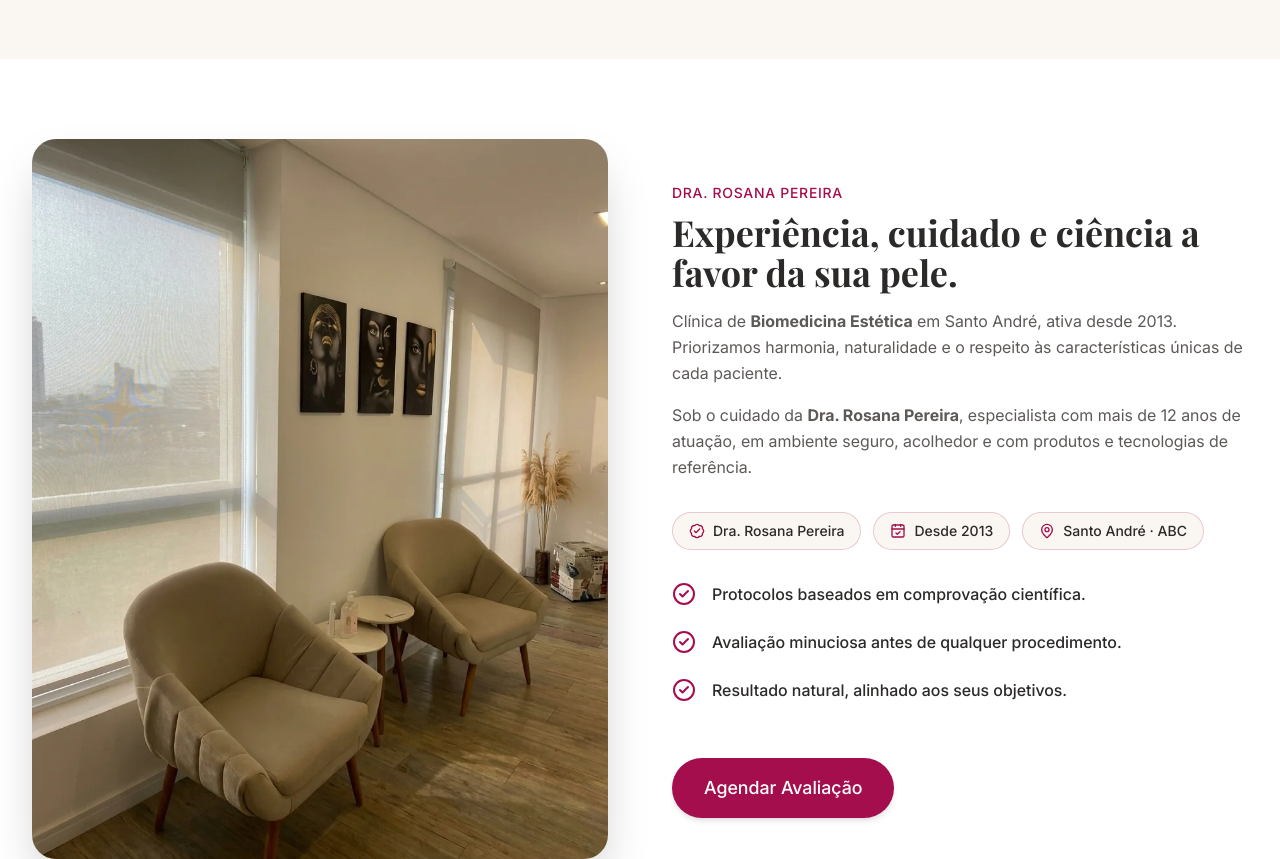
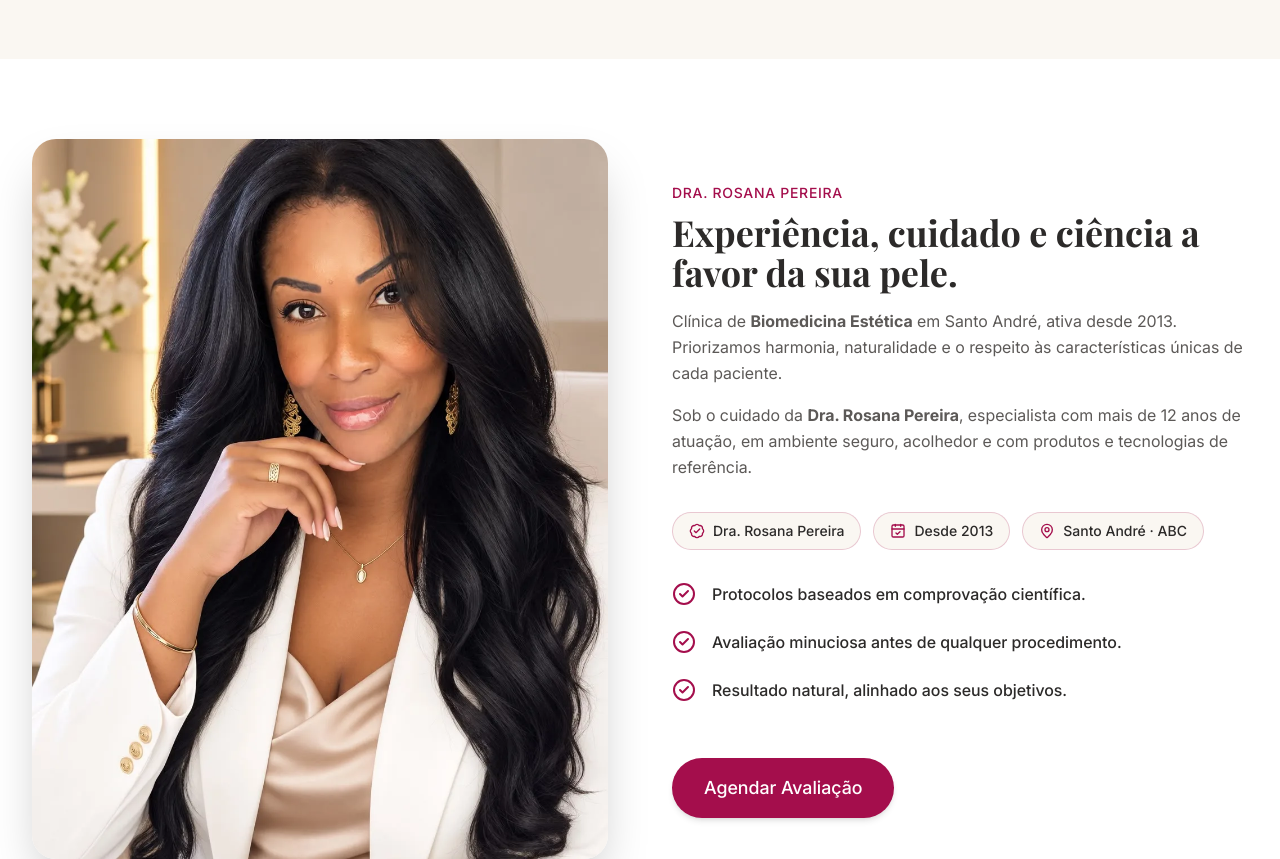
Before and after one commit to rgoncalvesrr/site, a website: page pub/index.html in a window 1280 px wide. Shown: the part 1500-2359 px from the top of the page. Drawn offline with nearby package versions, Linux system fonts and the light colour scheme.

Commit message:
feat: adiciona foto da Dra. Rosana Pereira nas páginas
Substitui imagens genéricas pelo retrato oficial e atualiza og:image.

Co-authored-by: Cursor <cursoragent@cursor.com>

```diff
--- a/pub/index.html
+++ b/pub/index.html
@@ -24,14 +24,14 @@
     <meta property="og:title" content="Peau Santé | Centro de Estética Avançada">
     <meta property="og:description"
         content="Realce sua beleza natural com segurança e sofisticação em Santo André - SP.">
-    <meta property="og:image" content="https://peausante.com.br/assets/images/logo.png">
+    <meta property="og:image" content="https://peausante.com.br/assets/images/dra-rosana-pereira.webp">
 
     <!-- Twitter Cards -->
     <meta property="twitter:card" content="summary_large_image">
     <meta property="twitter:url" content="https://peausante.com.br/">
     <meta property="twitter:title" content="Peau Santé Estética">
     <meta property="twitter:description" content="Tratamentos estéticos de alta performance em Santo André.">
-    <meta property="twitter:image" content="https://peausante.com.br/assets/images/logo.png">
+    <meta property="twitter:image" content="https://peausante.com.br/assets/images/dra-rosana-pereira.webp">
 
     <!-- Fontes Locais (Self-hosted) para Alta Performance -->
     <link rel="preload" href="/assets/fonts/inter.woff2" as="font" type="font/woff2" crossorigin>
@@ -306,9 +306,9 @@
             <div class="flex flex-col lg:flex-row items-center gap-16">
                 <!-- Imagem da Clínica -->
                 <div class="w-full lg:w-1/2">
-                    <img src="/assets/images/institucional-recepcao.webp" alt="Nossa Clínica" loading="lazy"
-                        decoding="async" width="600" height="750"
-                        class="rounded-3xl shadow-2xl w-full object-cover aspect-[4/5] object-center">
+                    <img src="/assets/images/dra-rosana-pereira.webp" alt="Dra. Rosana Pereira — Peau Santé"
+                        loading="lazy" decoding="async" width="600" height="900"
+                        class="rounded-3xl shadow-2xl w-full object-cover aspect-[4/5] object-top">
                 </div>
                 <div class="w-full lg:w-1/2 space-y-8">
                     <div>
```
Also changed, not shown: pub/botox/index.html (+3 -2 lines), pub/limpeza-de-pele/index.html (+2 -2 lines), pub/assets/images/dra-rosana-pereira.webp (added).
